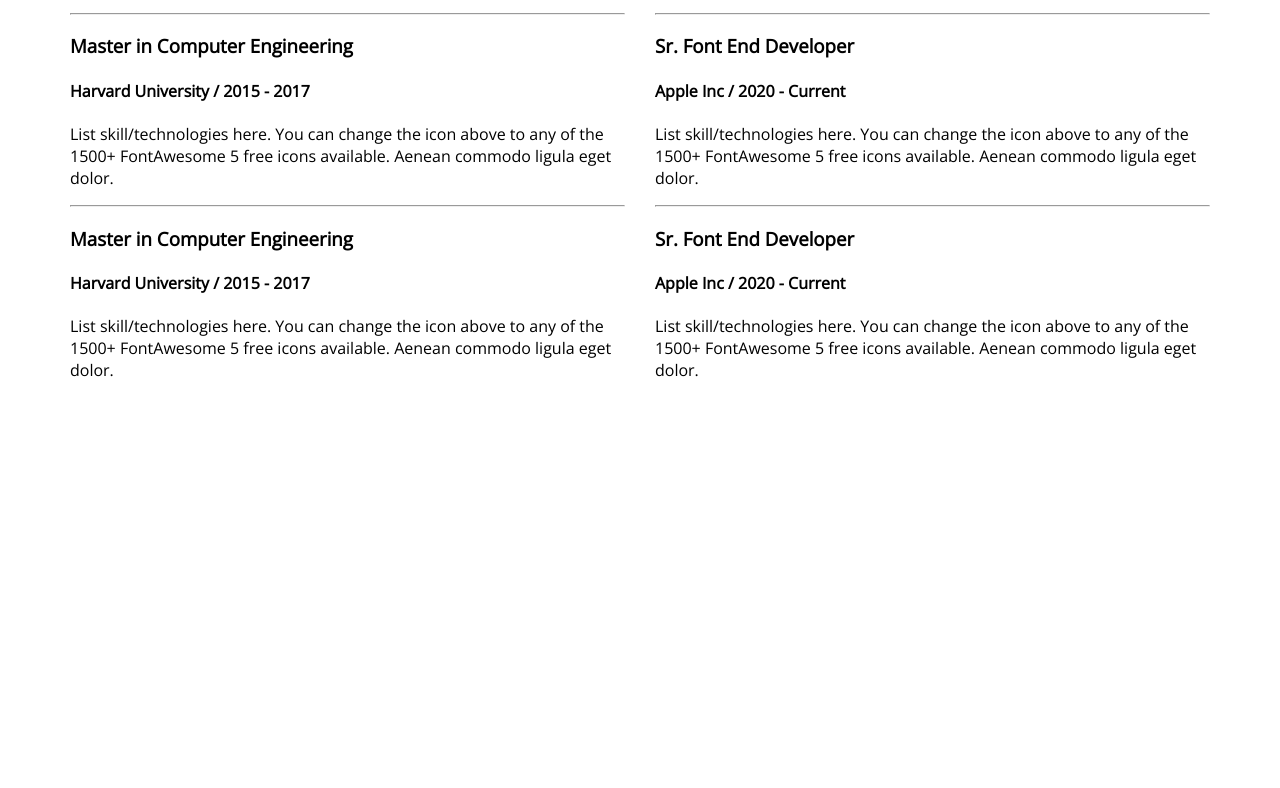
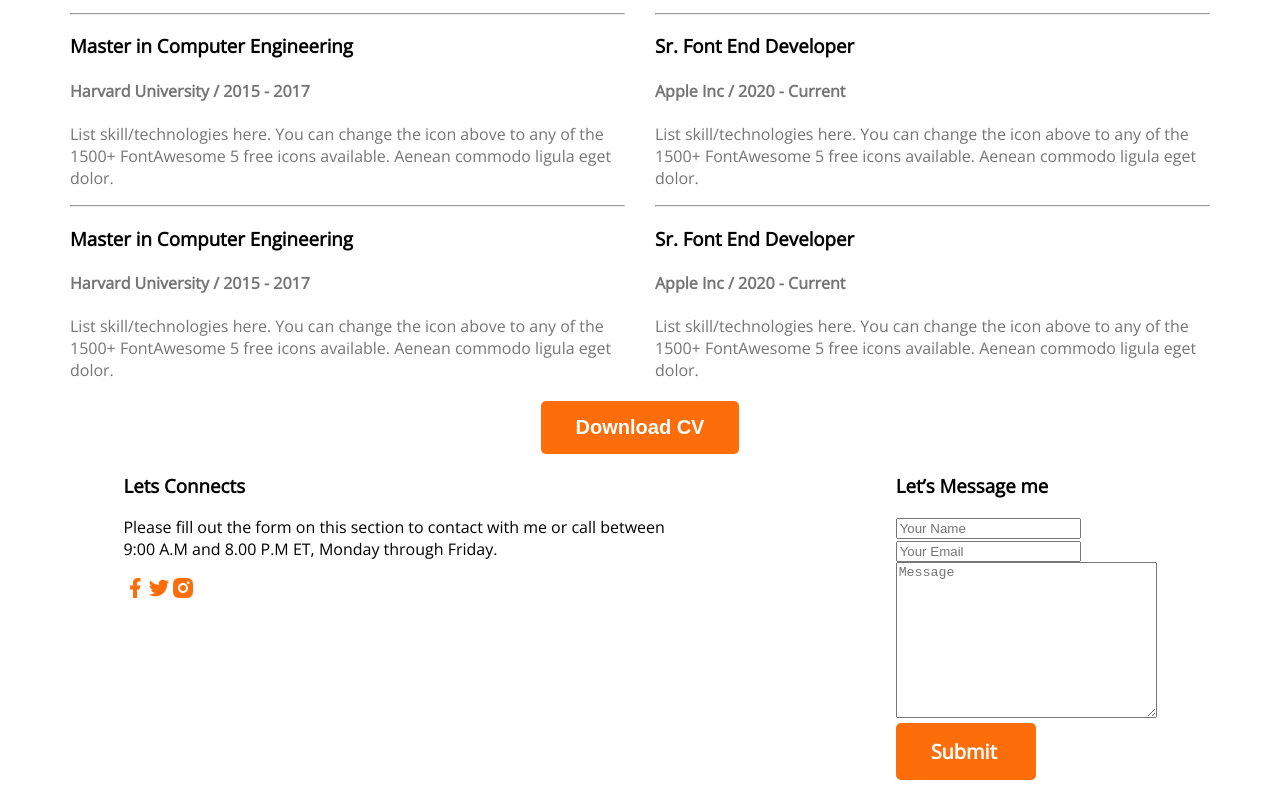
Before and after one commit to ariful-iislam/web-portfolio, a plain HTML site: page index.html in a window 1280 px wide. Shown: the part 2334-3122 px from the top of the page. Before the commit the page ends 2739 px from the top, so only its background shows below. Drawn offline with nearby package versions, Linux system fonts and the light colour scheme.

Commit message:
footer section added

```diff
--- a/index.html
+++ b/index.html
@@ -146,10 +146,29 @@
             </div>
         </div>
        </section>
-
+       <section class="section-title">
+        <button class="btn-primary">Download CV</button>
+       </section>
     </main>
     <footer>
-
+        <section class="footer-container">
+            <div class="footer-info">
+                <h3 class="footer-title">Lets Connects</h3>
+                <p class="footer-description">
+                    Please fill out the form on this section to contact with me or call between <br> 9:00 A.M and 8.00 P.M ET, Monday through Friday.
+                </p>
+                <div>
+                    <a href=""><img src="images/icons/facebook.png" alt=""></a><a href=""><img src="images/icons/twitter.png" alt=""></a><a href=""><img src="images/icons/insta.png" alt=""></a>
+                </div>
+            </div>
+            <div class="footer-info">
+                <h3 class="footer-title">Let’s Message me</h3>
+                <input type="text" placeholder="Your Name"><br>
+                <input type="text" placeholder="Your Email"><br>
+                <textarea placeholder="Message" cols="30" rows="10"></textarea>
+                <div style="width: 70px;" class="btn-primary">Submit</div>
+            </div>
+        </section>
     </footer>
 
 </body>
--- a/styles/portfolio.css
+++ b/styles/portfolio.css
@@ -123,3 +123,18 @@ font-weight: 700;
   display: flex;
   gap: 30px;
 }
+.resume-item-description,.resume-item-institute {
+  color: #757575;
+}
+/* footer styles */
+.footer-container{
+  display: flex;
+  justify-content: space-around;
+}
+footer ul{
+  display: flex;
+  text-decoration: none;
+}
+/* footer ul li{
+  text-decoration: none;
+} */
```
